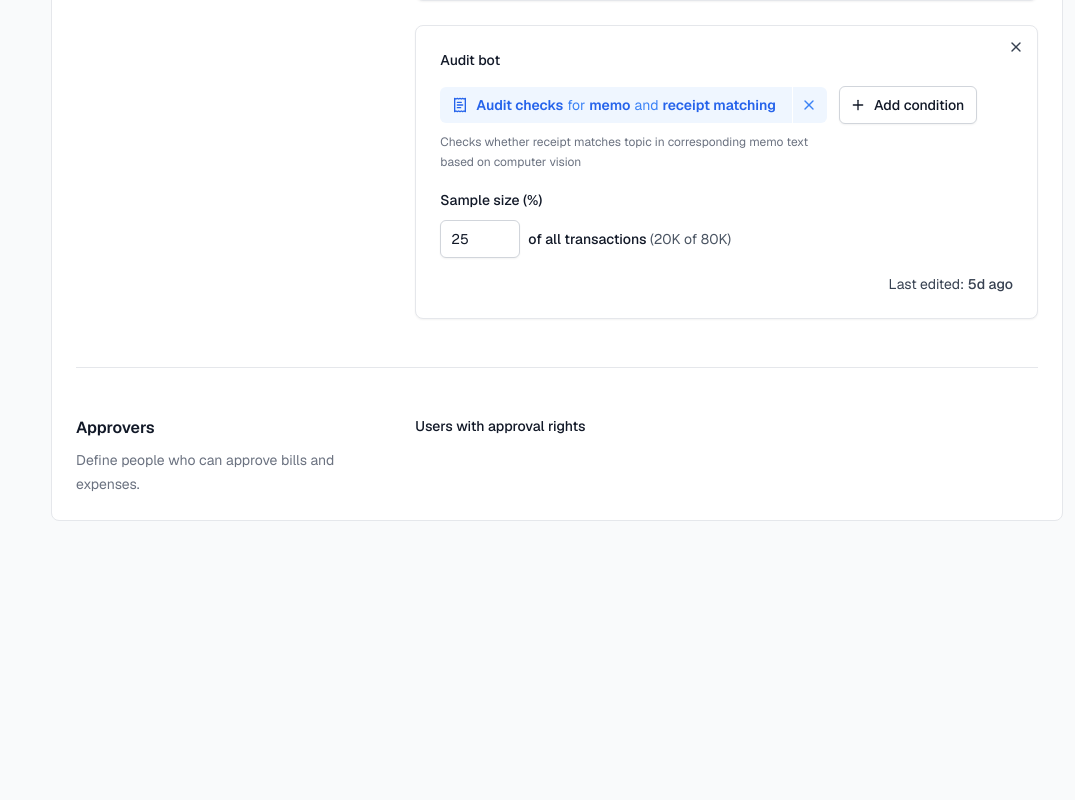
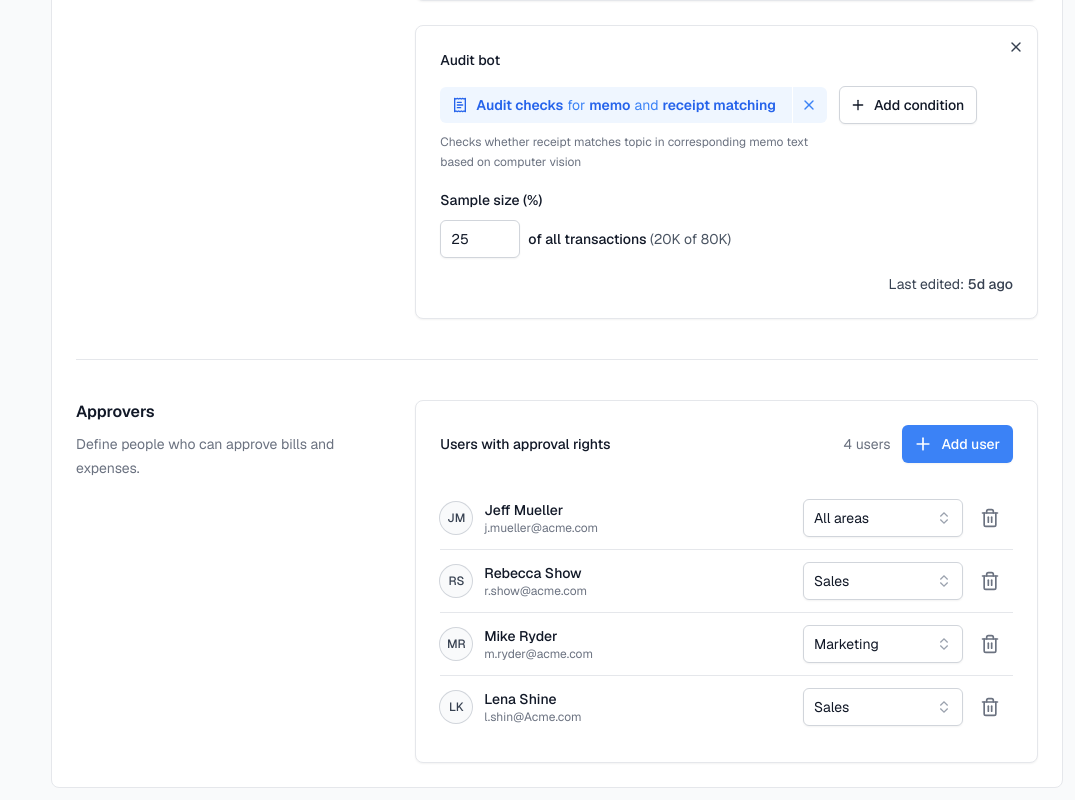
Before and after one commit to tremorlabs/template-insights, a Next.js app: page /settings/audit in a window 1280 px wide. Shown: the part 510-1310 px from the top of the page, without its empty margins (205-1280 px from the left). Before the commit the page ends 1043 px from the top, so only its background shows below. Built offline with nearby package versions, Linux system fonts and the light colour scheme.

Commit message:
add: settings content

```diff
--- a/src/app/settings/audit/page.tsx
+++ b/src/app/settings/audit/page.tsx
@@ -4,27 +4,40 @@ import { Divider } from "@/components/Divider";
 import { Label } from "@/components/Label";
 import { Input } from "@/components/Input";
 import { Button } from "@/components/Button";
-import { X, Plus, ReceiptText } from 'lucide-react';
+import { X, Plus, ReceiptText, Trash2, UserRoundX, PlusIcon } from 'lucide-react';
 import { Card } from "@/components/Card";
+import {
+    Select,
+    SelectContent,
+    SelectItem,
+    SelectTrigger,
+    SelectValue,
+} from "@/components/Select"
 
 const users = [
     {
         initials: "JM",
         name: "Jeff Mueller",
-        email: "j.mueller@Acme.com",
-        permission: "all areas"
+        email: "j.mueller@acme.com",
+        permission: "All areas"
     },
     {
         initials: "RS",
         name: "Rebecca Show",
-        email: "r.show@Acme.com",
-        permission: "marketing"
+        email: "r.show@acme.com",
+        permission: "Sales"
     },
     {
-        initials: "RS",
-        name: "Rebecca Show",
-        email: "r.show@Acme.com",
-        permission: "marketing"
+        initials: "MR",
+        name: "Mike Ryder",
+        email: "m.ryder@acme.com",
+        permission: "Marketing"
+    },
+    {
+        initials: "LK",
+        name: "Lena Shine",
+        email: "l.shin@Acme.com",
+        permission: "Sales"
     },
 ]
 
@@ -46,9 +59,6 @@ export default function Audit() {
                             <p className="mt-2 text-sm leading-6 text-gray-500">
                                 Enable comprehensive audit trails to track and log expenses, ensuring compliance and enhancing security.
                             </p>
-                            <Button variant="secondary" className="mt-4">
-                                Add rule
-                            </Button>
                         </div>
                         <div className="md:col-span-2 space-y-6">
                             <Card>
@@ -194,16 +204,21 @@ export default function Audit() {
                                     <X className="size-4" aria-hidden="true" />
                                 </Button>
                             </Card>
+                            {/* <Divider>
+                                <Button variant="secondary">
+                                    Add rule
+                                </Button>
+                            </Divider> */}
                         </div>
                     </div>
                 </form>
             </section>
-            <Divider className="my-12" />
+            <Divider className="my-10" />
             <form>
                 <div className="grid grid-cols-1 gap-x-14 gap-y-8 md:grid-cols-3">
                     <div>
                         <h2
-                            id="personal-information"
+                            id="approver-list"
                             className="scroll-mt-10 font-semibold text-gray-900 dark:text-gray-50"
                         >
                             Approvers
@@ -212,13 +227,57 @@ export default function Audit() {
                             Define people who can approve bills and expenses.
                         </p>
                     </div>
-                    <div className="md:col-span-2 space-y-6">
-                        <h3 className="text-sm font-medium text-gray-900 dark:text-gray-50">Users with approval rights</h3>
-                        <ul role="list" className="space-y-4 divide-y divide-gray-200 dark:divide-gray-800">
-                            <li>
-
-                            </li>
-                        </ul>
+                    <div className="md:col-span-2 space-y-4">
+                        <Card>
+                            <div className="flex items-center justify-between">
+                                <h3 className="text-sm font-medium text-gray-900 dark:text-gray-50">Users with approval rights</h3>
+                                <div className="flex items-center gap-3">
+                                    <span className="text-sm text-gray-500 dark:text-gray-500">4 users</span>
+                                    <Button className="gap-2">
+                                        <PlusIcon className="-ml-0.5 size-5 shrink-0" aria-hidden="true" />
+                                        Add user
+                                    </Button>
+                                </div>
+                            </div>
+                            <ul role="list" className="mt-6 divide-y divide-gray-200 dark:divide-gray-800">
+                                {users.map((item) => (
+                                    <li key={item.name} className="py-3 flex items-center justify-between">
+                                        <div className="flex items-center gap-3">
+                                            <span className="rounded-full size-8 text-xs font-medium inline-flex items-center justify-center ring-1 ring-gray-300 dark:ring-gray-700 p-1.5 bg-gray-50 text-gray-700">
+                                                {item.initials}
+                                            </span>
+                                            <div>
+                                                <p className="text-sm text-gray-900 font-medium">{item.name}</p>
+                                                <p className="text-xs text-gray-500 dark:text-gray-500">{item.email}</p>
+                                            </div>
+                                        </div>
+                                        <div className="flex items-center gap-1">
+                                            <Select defaultValue={item.permission}>
+                                                <SelectTrigger className="w-40">
+                                                    <SelectValue placeholder="Select" />
+                                                </SelectTrigger>
+                                                <SelectContent>
+                                                    <SelectItem value="All areas">
+                                                        All areas
+                                                    </SelectItem>
+                                                    <SelectItem value="Marketing">
+                                                        Marketing
+                                                    </SelectItem>
+                                                    <SelectItem value="Sales">
+                                                        Sales
+                                                    </SelectItem>
+                                                </SelectContent>
+                                            </Select>
+                                            <div>
+                                                <Button variant="ghost" className="text-gray-500 hover:text-red-500">
+                                                    <Trash2 className="size-5 shrink-0" aria-hidden="true" />
+                                                </Button>
+                                            </div>
+                                        </div>
+                                    </li>
+                                ))}
+                            </ul>
+                        </Card>
                     </div>
                 </div>
             </form>
```
